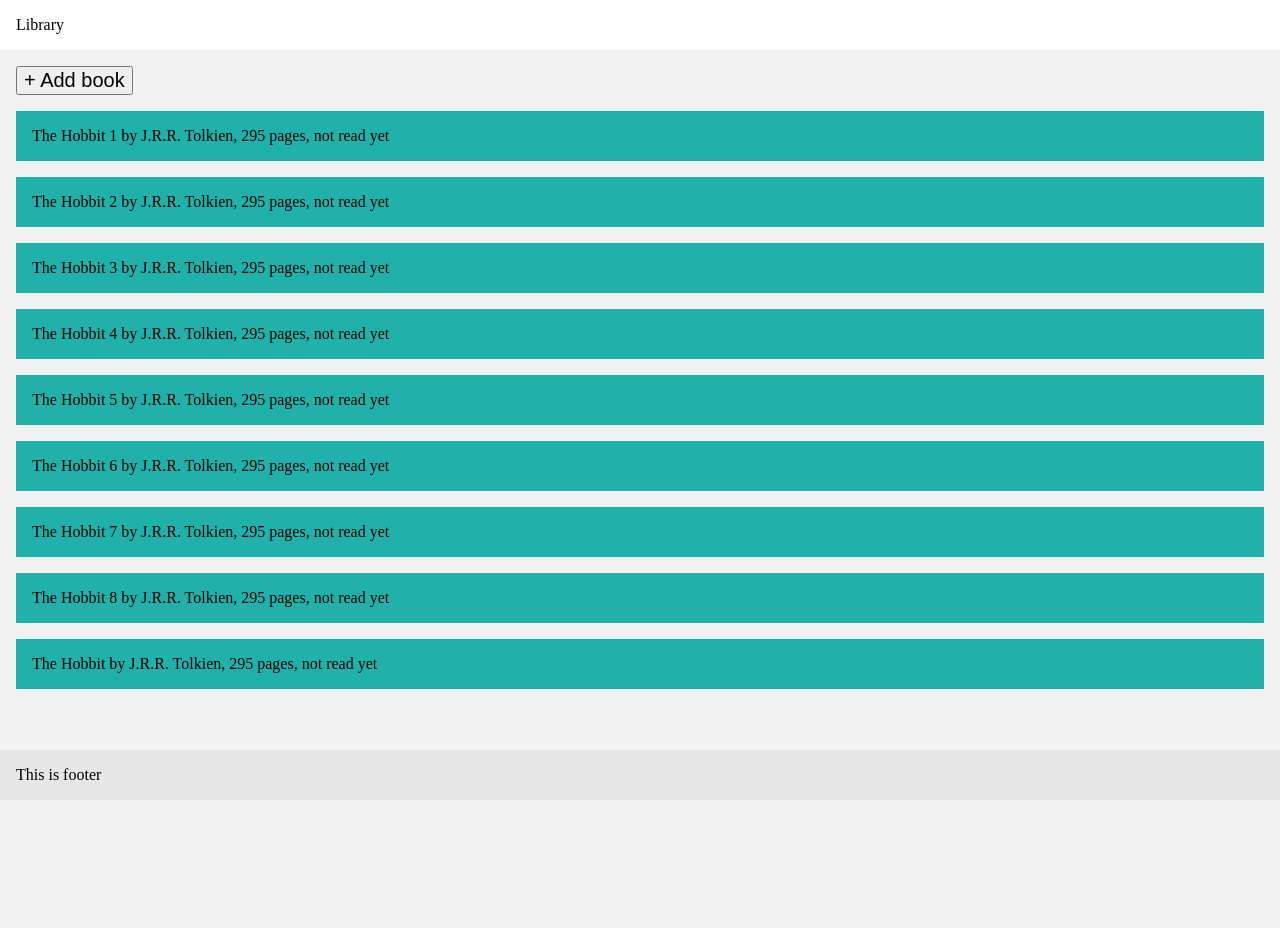
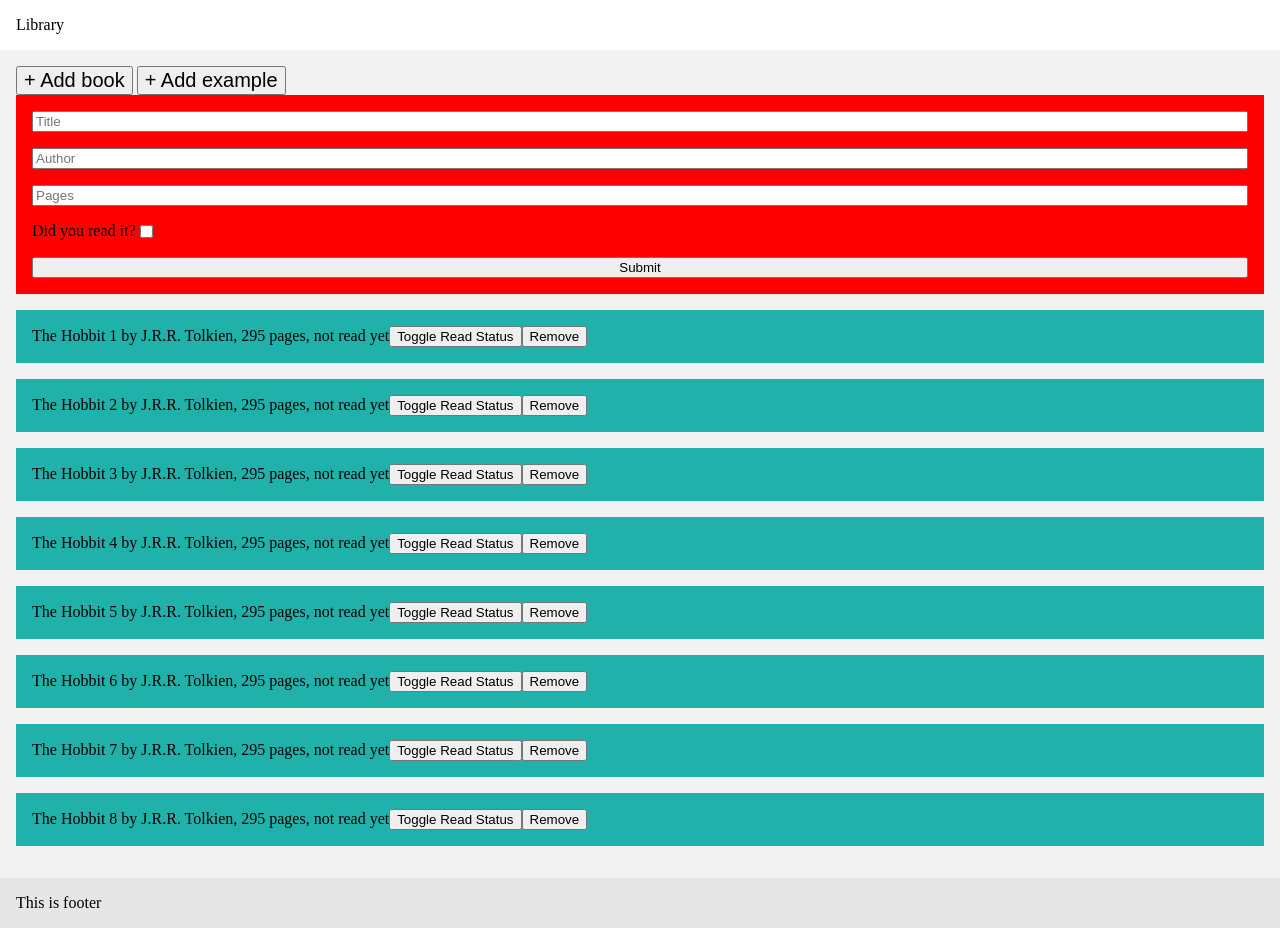
Before and after one commit to mariuszciaston/Library, a plain HTML site: page index.html in a window 1280 px wide. Both pictures are taken after a click on the button "+ Add book". Before the commit the page ends 800 px from the top, so only its background shows below. Drawn offline with Linux system fonts and the light colour scheme.

Commit message:
Add book modal & example / toogle / remove buttons

```diff
--- a/index.html
+++ b/index.html
@@ -13,7 +13,20 @@
 <body>
     <header>Library</header>
     <main>
-        <button id="add-btn">+ Add book</button>
+        <button id="addBtn">+ Add book</button>
+        <button id="addExampleBtn">+ Add example</button>
+        <div id="bookModal">
+            <form id="bookForm">
+                <input class="input" type="text" id="title" placeholder="Title" required maxlength="100">
+                <input class="input" type="text" id="author" placeholder="Author" required maxlength="100">
+                <input class="input" type="number" id="pages" placeholder="Pages" required min="1" max="10000">
+                <div class="status">
+                    Did you read it?
+                    <input class="checkbox" type="checkbox" id="isRead">
+                </div>
+            </form>
+            <button type="submit" form="bookForm" id="submitBtn">Submit</button>
+        </div>
         <div id="grid">
         </div>
     </main>
--- a/script.js
+++ b/script.js
@@ -1,9 +1,16 @@
 /* eslint-disable no-alert */
 
-// VALUES & SELECTORS
+// VARIABLES & SELECTORS
 
-let myLibrary = [];
-const addBtn = document.querySelector('#add-btn');
+const myLibrary = [];
+const addBtn = document.querySelector('#addBtn');
+const addExampleBtn = document.querySelector('#addExampleBtn');
+const bookModal = document.querySelector('#bookModal');
+const inputTitle = document.querySelector('#title');
+const inputAuthor = document.querySelector('#author');
+const inputPages = document.querySelector('#pages');
+const inputRead = document.querySelector('#isRead');
+const submitBtn = document.querySelector('#submitBtn');
 
 // CLASSES & FUNCTIONS
 
@@ -14,34 +21,92 @@
 		this.pages = pages;
 		this.read = read;
 	}
+
 	info() {
 		return `${this.title} by ${this.author}, ${this.pages} pages, ${this.read}`;
 	}
+
+	toggleRead() {
+		this.read = !this.read;
+	}
 }
 
-// Generate multiple books
-for (i = 1; i <= 8; i = i + 1) {
-	myLibrary.push(new Book('The Hobbit ' + i, 'J.R.R. Tolkien', 295, 'not read yet'));
+// Add multiple books to myLibrary array
+for (let i = 1; i <= 8; i += 1) {
+	myLibrary.push(new Book(`The Hobbit ${i}`, 'J.R.R. Tolkien', 295, 'not read yet'));
 }
 
 function displayBooks() {
+	const grid = document.querySelector('#grid');
 	grid.textContent = '';
-	myLibrary.forEach((item) => {
-		let grid = document.querySelector('#grid');
-		let div = document.createElement('div');
-		div.classList.add('book-card');
+
+	myLibrary.forEach((item, index) => {
+		const div = document.createElement('div');
+		div.classList.add('bookCard');
 		grid.appendChild(div);
 		div.textContent = item.info();
+
+		// Toggle read status button
+		const readBtn = document.createElement('button');
+		div.appendChild(readBtn);
+		readBtn.textContent = 'Toggle Read Status';
+		readBtn.addEventListener('click', () => {
+			myLibrary[index].toggleRead();
+			displayBooks();
+		});
+
+		// Remove button
+		const removeBtn = document.createElement('button');
+		div.appendChild(removeBtn);
+		removeBtn.textContent = 'Remove';
+		removeBtn.addEventListener('click', () => {
+			myLibrary.splice(index, 1);
+			displayBooks();
+		});
 	});
 }
 
 function addBookToLibrary() {
-	myLibrary.push(new Book('The Hobbit', 'J.R.R. Tolkien', '295', 'not read yet'));
+	myLibrary.push(new Book(inputTitle.value, inputAuthor.value, inputPages.value, inputRead.checked ? 'read' : 'not read yet'));
 }
 
-// RUN
+function addExampleToLibrary() {
+	myLibrary.push(new Book('Example', 'Laura Peterson', '123', 'not read yet'));
+}
+
+// EVENT LISTENERS
+
+// Show book modal
 addBtn.addEventListener('click', () => {
-	addBookToLibrary();
+	bookModal.classList.add('show');
+});
+
+// Hide book modal when clicked outside modal
+document.addEventListener(
+	'click',
+	(e) => {
+		if (bookModal.classList.contains('show') && !bookModal.contains(e.target)) {
+			bookModal.classList.remove('show');
+		}
+	},
+	true
+);
+
+// Submit new book
+submitBtn.addEventListener('click', (e) => {
+	if (inputTitle.checkValidity() === true && inputAuthor.checkValidity() && inputPages.checkValidity()) {
+		e.preventDefault();
+		addBookToLibrary();
+		displayBooks();
+	}
+});
+
+// Add example book
+addExampleBtn.addEventListener('click', () => {
+	addExampleToLibrary();
 	displayBooks();
 });
+
+// RUN
+
 displayBooks();
--- a/style.css
+++ b/style.css
@@ -21,14 +21,38 @@
 	flex-basis: 100%;
 }
 
-main > button#add-btn {
+main > button#addBtn,
+main > button#addExampleBtn {
 	font-size: 125%;
 }
 
-main > #grid > .book-card {
+main > #grid > .bookCard {
 	background-color: lightseagreen;
 	padding: 1rem;
 	margin: 1rem 0;
+	transition: 1s ease;
+}
+
+main > #bookModal {
+	background-color: red;
+	display: flex;
+	flex-direction: column;
+	gap: 1rem;
+	padding: 1rem;
+	display: none;
+}
+main > #bookModal > #bookForm {
+	display: flex;
+	flex-direction: column;
+	gap: 1rem;
+}
+
+main > #bookModal > #bookForm > .status {
+	display: flex;
+}
+
+main > #bookModal.show {
+	display: flex;
 }
 
 footer {
```
